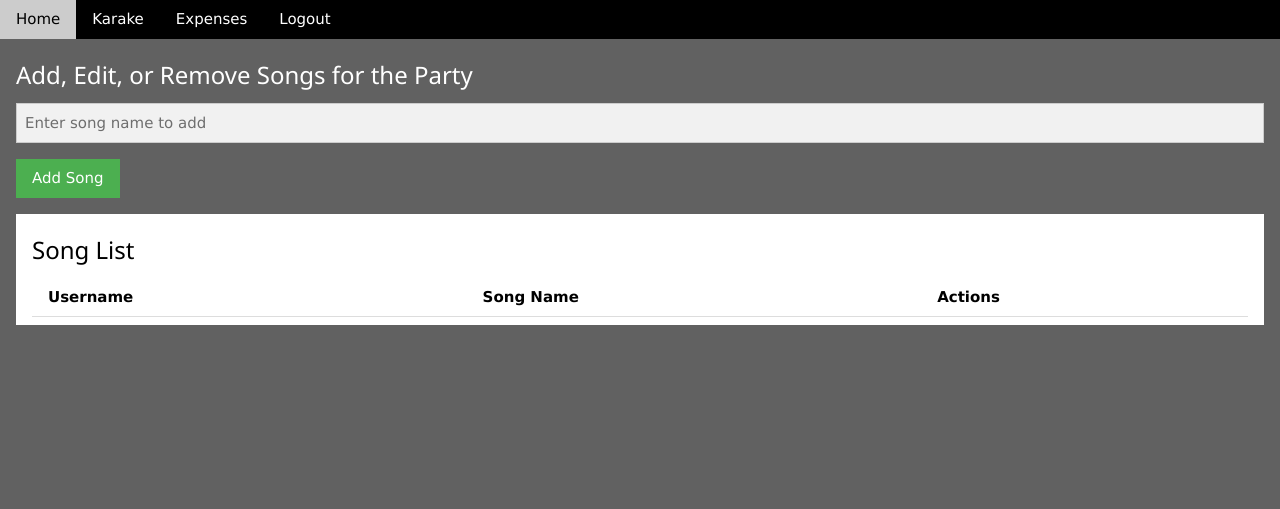
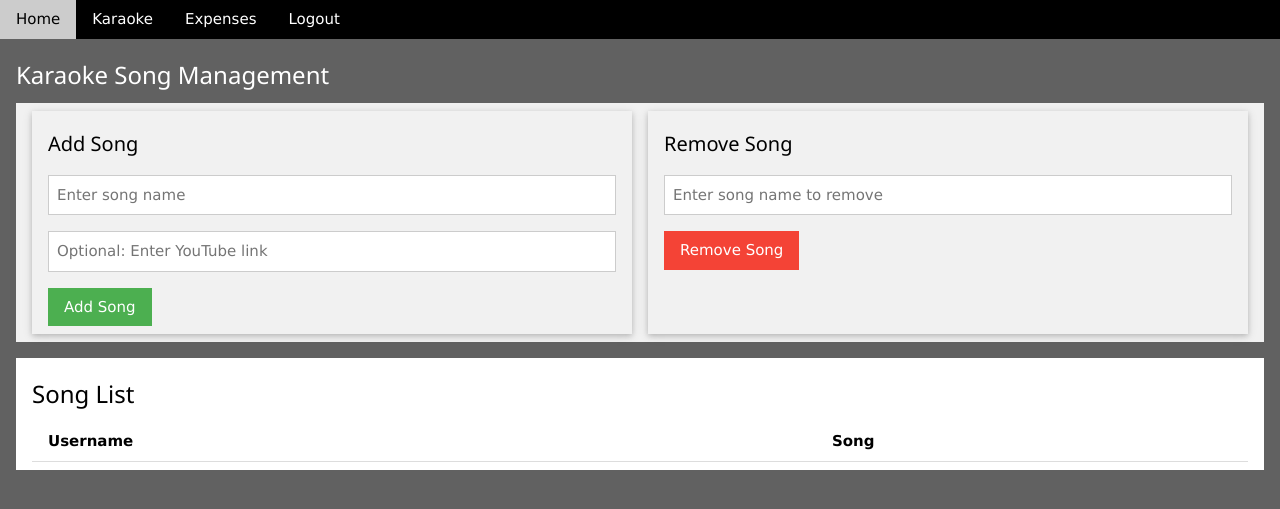
Before and after one commit to beirouz/party-sign-up, a Flask app: page /karaoke in a window 1280 px wide. Shown: the top 509 px of the page. Run offline with Flask 3, Linux system fonts and the light colour scheme; the visitor is signed in with stand-in values (Sample User, id 1); lists and menus that the app fills with data are empty.

Commit message:
Updated Karaoke Tab

```diff
--- a/app.py
+++ b/app.py
@@ -24,20 +24,6 @@ event_details = {
     'timing': 'TBD (Most likely 5:00 pm)'
 }
 
-# File to store orders
-orders_file = 'orders.json'
-
-def load_orders():
-    try:
-        with open(orders_file, 'r') as file:
-            return json.load(file)
-    except FileNotFoundError:
-        return []
-
-def save_orders(orders):
-    with open(orders_file, 'w') as file:
-        json.dump(orders, file, indent=4)
-
 # Route for the Home page (login page and post-login view)
 @app.route('/', methods=['GET', 'POST'])
 def home():
@@ -60,67 +46,6 @@ def home():
     # If not logged in, just show the login form
     return render_template('home.html', logged_in=False)
 
-@app.route('/dinner', methods=['GET', 'POST'])
-def dinner():
-    if 'logged_in' in session and session['logged_in']:
-        # Define the pizza options
-        crust_types = ['Thin Crust', 'Regular Crust', 'Thick Crust']
-        sauces = ['Tomato Sauce', 'No Sauce']
-        topping_options = ['Fire Roasted Red Peppers',
-                           'Fresh Mushrooms',
-                           'Green Olives',
-                           'Green Peppers',
-                           'Red Onion',
-                           'Roasted Garlic',
-                           'Roma Tomatos',
-                           'Sun Dried Tomatos',
-                           'Butter Chicken',
-                           'Grilled Chicken',
-                           'Bacon Strips',
-                           'Feta Cheese',
-                           'Parmesan Cheese']
-
-        # Load existing orders
-        orders = load_orders()
-
-        if request.method == 'POST':
-            # Collect the pizza order details from the form
-            crust = request.form['crust']
-            sauce = request.form['sauce']
-            toppings = request.form.getlist('toppings')  # Get all selected toppings as a list
-
-            # Check for valid topping count
-            if len(toppings) > 4:
-                return render_template('dinner.html', error="You cannot select more than 4 toppings. Please remove extra toppings.", crust_types=crust_types, sauces=sauces, topping_options=topping_options, orders=orders)
-
-            # Check if the user already has an order
-            user_order = next((order for order in orders if order['username'] == session['username']), None)
-
-            # If user has an existing order, update it, otherwise add a new one
-            if user_order:
-                user_order['crust'] = crust
-                user_order['sauce'] = sauce
-                user_order['toppings'] = toppings
-            else:
-                # Create a new order if the user does not already have one
-                order = {
-                    'username': session['username'],
-                    'crust': crust,
-                    'sauce': sauce,
-                    'toppings': toppings
-                }
-                orders.append(order)
-
-            # Save the updated orders
-            save_orders(orders)
-
-            # Redirect back to the dinner page to show the updated order
-            return redirect(url_for('dinner'))
-
-        # Render the Dinner page with current orders
-        return render_template('dinner.html', crust_types=crust_types, sauces=sauces, topping_options=topping_options, orders=orders)
-
-    return redirect(url_for('home'))  # Redirect to login if not logged in
 
 SONGS_FILE = 'songs.json'
 
@@ -130,7 +55,6 @@ def load_songs():
         with open(SONGS_FILE, 'r') as file:
             return sorted(json.load(file), key=lambda x: x['username'].lower())
     except (FileNotFoundError, json.JSONDecodeError):
-        # Return an empty list if the file doesn't exist or is invalid
         return []
 
 def save_songs(songs):
@@ -149,26 +73,17 @@ def karaoke():
             if action == 'add':
                 # Add a new song
                 song = request.form.get('song', '').strip()
+                youtube_link = request.form.get('youtube_link', '').strip()
+
                 if not song:
                     return render_template('karaoke.html', songs=songs, error="Song name cannot be empty.")
 
-                # Add song to the list
-                songs.append({'username': username, 'song': song})
-                save_songs(songs)
-                return redirect(url_for('karaoke'))
-
-            elif action == 'edit':
-                # Edit an existing song
-                old_song = request.form.get('old_song', '').strip()
-                new_song = request.form.get('new_song', '').strip()
-                if not new_song:
-                    return render_template('karaoke.html', songs=songs, error="New song name cannot be empty.")
-
-                # Update the song for the user
-                for entry in songs:
-                    if entry['username'] == username and entry['song'] == old_song:
-                        entry['song'] = new_song
-                        break
+                # Add the song with YouTube link
+                songs.append({
+                    'username': username,
+                    'song': song,
+                    'youtube_link': youtube_link
+                })
                 save_songs(songs)
                 return redirect(url_for('karaoke'))
 
@@ -179,11 +94,9 @@ def karaoke():
                 save_songs(songs)
                 return redirect(url_for('karaoke'))
 
-        # Render the page with the updated song list
         return render_template('karaoke.html', songs=songs)
 
-    return redirect(url_for('home'))  # Redirect to login if not logged in
-
+    return redirect(url_for('home'))
 
 # Route for expenses - Expenses
 @app.route('/expenses', methods=['GET', 'POST'])
--- a/appetizer.json
+++ /dev/null
@@ -1,2 +0,0 @@
-[
-]
--- a/dessert.json
+++ /dev/null
@@ -1,2 +0,0 @@
-[
-]
--- a/orders.json
+++ /dev/null
@@ -1,2 +0,0 @@
-[
-]
--- a/templates/karaoke.html
+++ b/templates/karaoke.html
@@ -3,38 +3,96 @@
 <head>
   <meta charset="UTF-8">
   <meta name="viewport" content="width=device-width, initial-scale=1">
-  <title>Karaoke</title>
+  <title>Karaoke Page</title>
   <link rel="stylesheet" href="https://www.w3schools.com/w3css/4/w3.css">
+  <style>
+    /* Ensure consistent box sizing */
+    * {
+      box-sizing: border-box;
+    }
+
+    /* Responsive layout for forms */
+    @media screen and (max-width: 768px) {
+      .form-container {
+        flex-direction: column;
+      }
+      .form-container > div {
+        margin: 10px 0; /* Vertical spacing */
+        flex: 1 1 100%; /* Full width */
+      }
+    }
+
+    /* Fix horizontal overflow */
+    body {
+      margin: 0;
+      padding: 0;
+      overflow-x: hidden;
+    }
+
+    /* Adjust padding for smaller screens */
+    .w3-container {
+      padding-left: 10px;
+      padding-right: 10px;
+    }
+  </style>
 </head>
 <body class="w3-dark-gray">
+
   <!-- Navbar -->
   <div class="w3-bar w3-black">
     <a href="/" class="w3-bar-item w3-button">Home</a>
-    <a href="/karaoke" class="w3-bar-item w3-button">Karake</a>
+    <a href="/karaoke" class="w3-bar-item w3-button">Karaoke</a>
     <a href="/expenses" class="w3-bar-item w3-button">Expenses</a>
     <a href="/logout" class="w3-bar-item w3-button">Logout</a>
   </div>
 
   <!-- Karaoke Section -->
   <div class="w3-container w3-padding">
-    <h3>Add, Edit, or Remove Songs for the Party</h3>
+    <h3>Karaoke Song Management</h3>
 
-    <!-- Error Message -->
+    <!-- Error or Success Messages -->
     {% if error %}
-      <p style="color: red;">{{ error }}</p>
+      <p class="w3-text-red">{{ error }}</p>
     {% endif %}
 
+    <!-- Song Management Options -->
+    <div class="w3-container w3-padding w3-light-gray w3-margin-bottom form-container" style="display: flex; justify-content: space-between; flex-wrap: wrap;">
+
       <!-- Add Song Form -->
+      <div class="w3-card w3-padding w3-margin-right" style="flex: 1; min-width: 250px;">
+        <h4>Add Song</h4>
         <form method="POST" action="/karaoke">
           <input type="hidden" name="action" value="add">
           <input
             type="text"
             name="song"
-        class="w3-input w3-border w3-light-gray"
-        placeholder="Enter song name to add"
+            class="w3-input w3-border w3-margin-top"
+            placeholder="Enter song name"
             required>
+          <input
+            type="text"
+            name="youtube_link"
+            class="w3-input w3-border w3-margin-top"
+            placeholder="Optional: Enter YouTube link">
           <button type="submit" class="w3-button w3-green w3-margin-top">Add Song</button>
         </form>
+      </div>
+
+      <!-- Remove Song Form -->
+      <div class="w3-card w3-padding" style="flex: 1; min-width: 250px;">
+        <h4>Remove Song</h4>
+        <form method="POST" action="/karaoke">
+          <input type="hidden" name="action" value="remove">
+          <input
+            type="text"
+            name="song"
+            class="w3-input w3-border w3-margin-top"
+            placeholder="Enter song name to remove"
+            required>
+          <button type="submit" class="w3-button w3-red w3-margin-top">Remove Song</button>
+        </form>
+      </div>
+    </div>
 
     <!-- Song List -->
     <div class="w3-container w3-padding w3-white w3-margin-top w3-responsive">
@@ -43,34 +101,18 @@
         <thead>
           <tr>
             <th>Username</th>
-            <th>Song Name</th>
-            <th>Actions</th>
+            <th>Song</th>
           </tr>
         </thead>
         <tbody>
-          {% for song in songs %}
+          {% for entry in songs %}
             <tr>
-              <td>{{ song['username'] }}</td>
-              <td>{{ song['song'] }}</td>
+              <td>{{ entry['username'] }}</td>
               <td>
-                {% if song['username'] == session['username'] %}
-                  <!-- Edit Song Form -->
-                  <form method="POST" action="/karaoke" style="display:inline;">
-                    <input type="hidden" name="action" value="edit">
-                    <input type="hidden" name="old_song" value="{{ song['song'] }}">
-                    <input
-                      type="text"
-                      name="new_song"
-                      placeholder="New name"
-                      required>
-                    <button type="submit" class="w3-button w3-blue">Edit</button>
-                  </form>
-                  <!-- Remove Song Form -->
-                  <form method="POST" action="/karaoke" style="display:inline;">
-                    <input type="hidden" name="action" value="remove">
-                    <input type="hidden" name="song" value="{{ song['song'] }}">
-                    <button type="submit" class="w3-button w3-red">Remove</button>
-                  </form>
+                {% if entry['youtube_link'] %}
+                  <a href="{{ entry['youtube_link'] }}" target="_blank">{{ entry['song'] }}</a>
+                {% else %}
+                  {{ entry['song'] }}
                 {% endif %}
               </td>
             </tr>
@@ -79,5 +121,6 @@
       </table>
     </div>
   </div>
+
 </body>
 </html>
```
Lines whose indentation alone changed are shown as unchanged.
